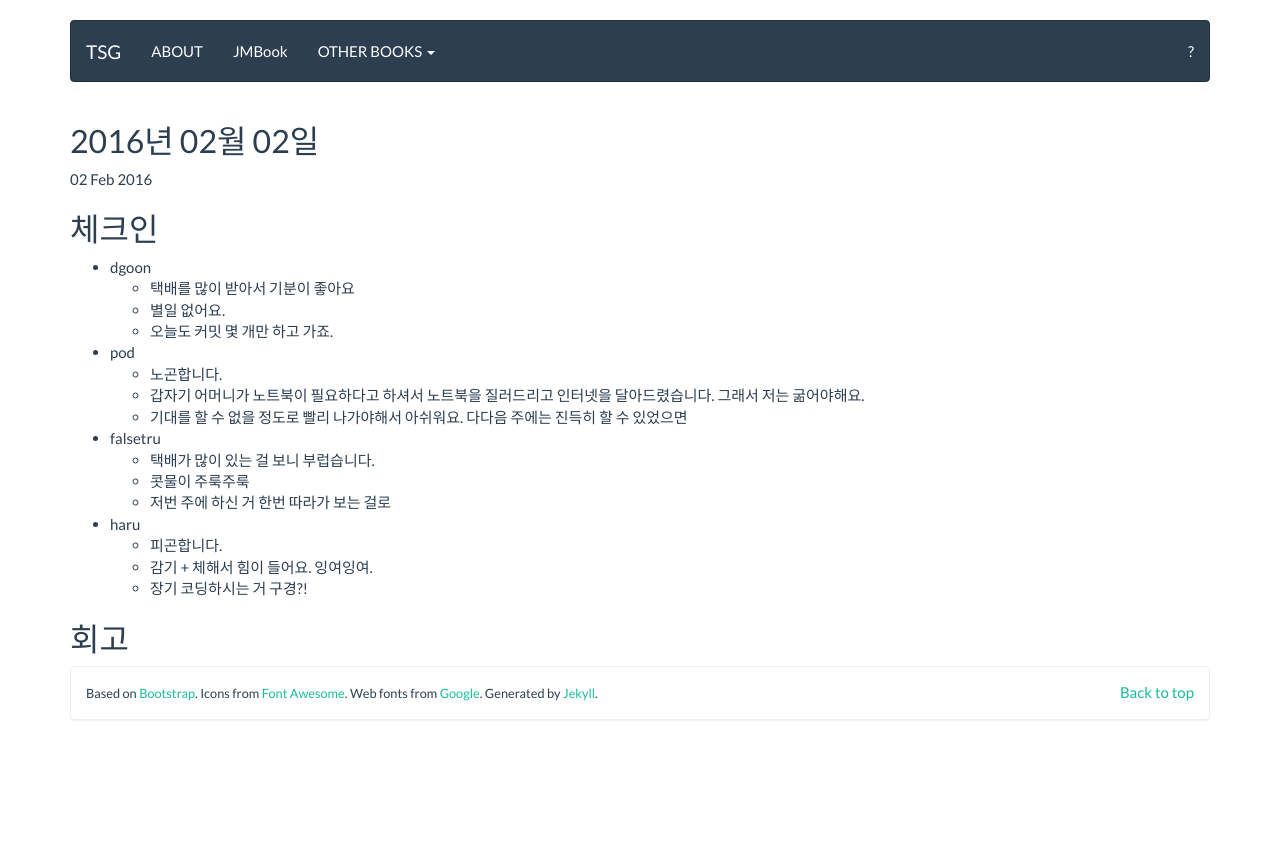
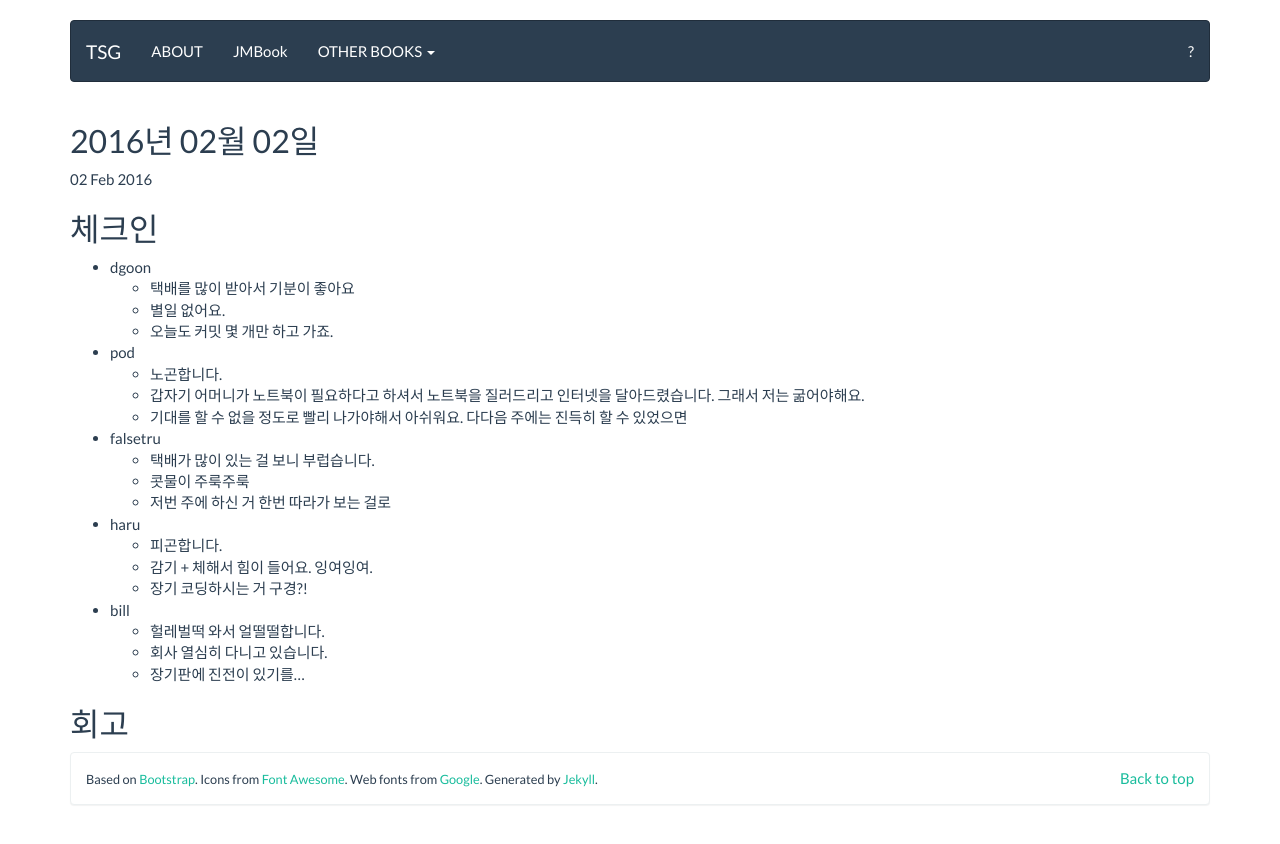
Before and after one commit to tuestudy/tuestudy.github.io, a Jekyll site: the page built from _posts/2016-02-02-meeting.markdown, in a window 1280 px wide. Shown: the top 844 px of the page. Built offline with Jekyll 4.4.1, drawn with Linux system fonts in a browser that asks for light colours.

```diff
--- a/_posts/2016-02-02-meeting.markdown
+++ b/_posts/2016-02-02-meeting.markdown
@@ -28,4 +28,9 @@
   * 감기 + 체해서 힘이 들어요. 잉여잉여.
   * 장기 코딩하시는 거 구경?!
 
+* bill
+  * 헐레벌떡 와서 얼떨떨합니다.
+  * 회사 열심히 다니고 있습니다.
+  * 장기판에 진전이 있기를...
+
 ## 회고
```
Also changed, not shown: other parts of _posts/2016-02-02-meeting.markdown (+1 -1 lines).
